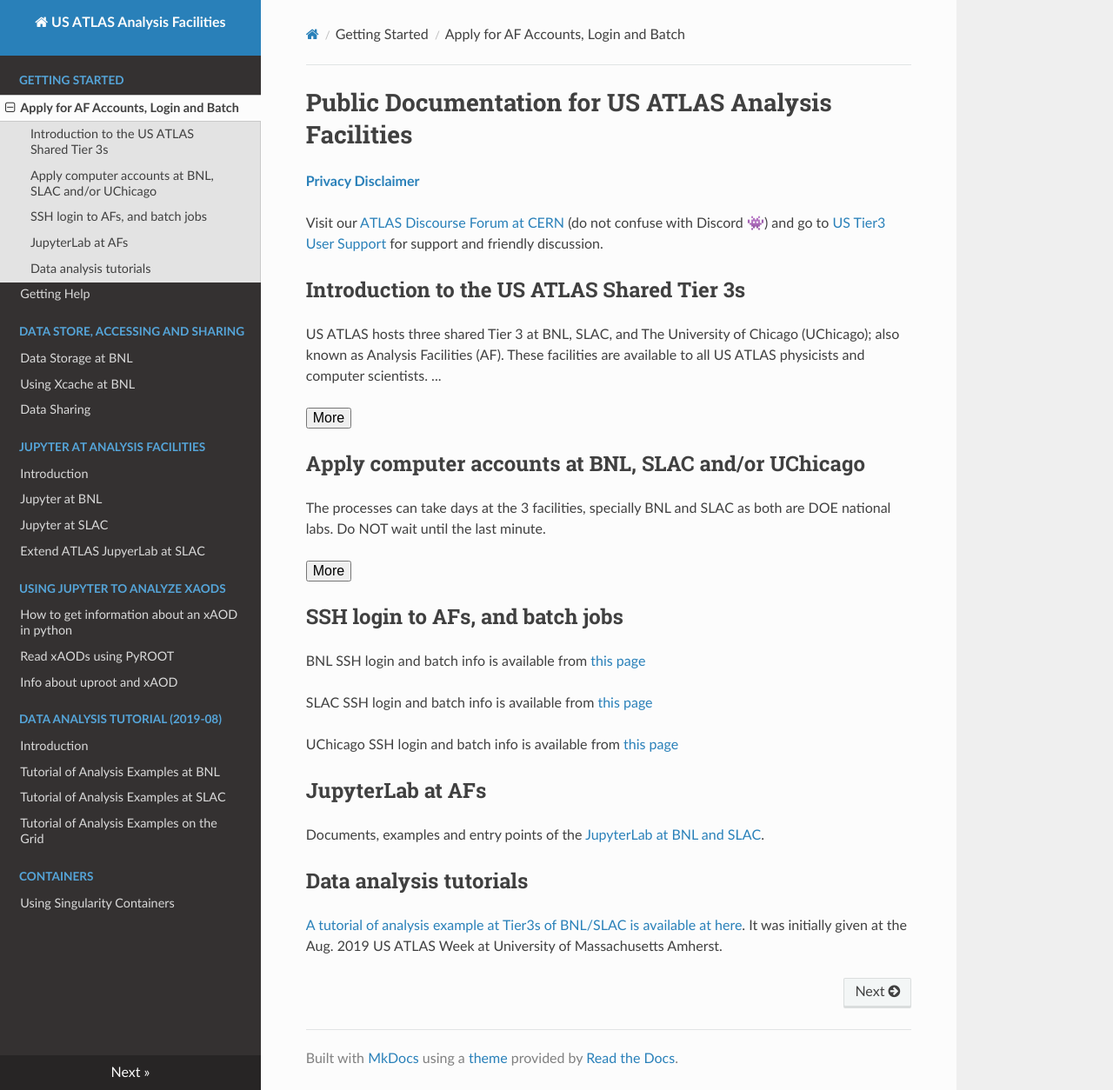
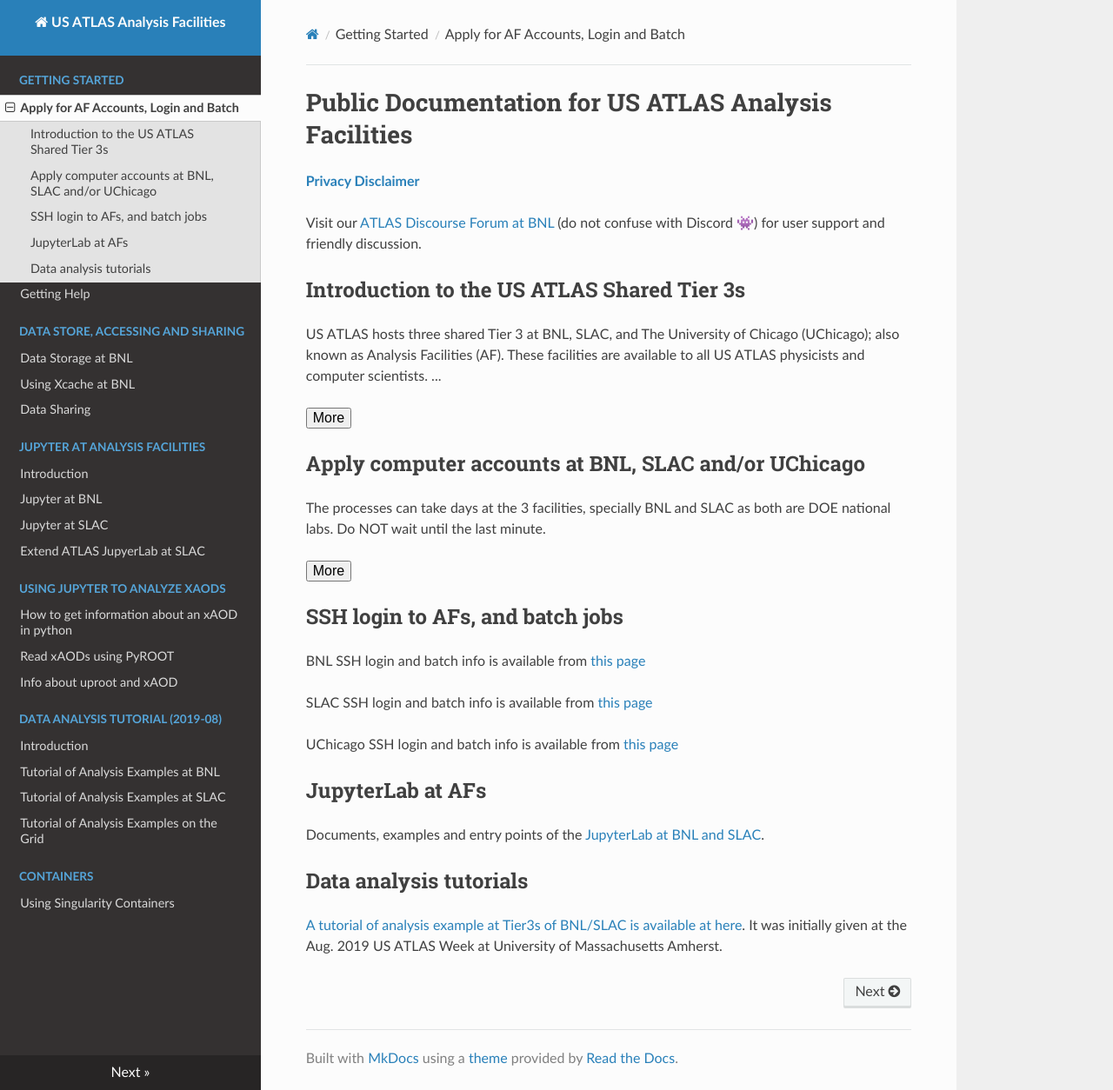
Before and after one commit to usatlas/AFdocs, an MkDocs documentation site: the page built from tier3docs/README.md, in a window 1280 px wide and 1254 px high. Shown: the whole window at 87% size. Built offline with MkDocs 1.6.1, drawn with Linux system fonts in a browser that asks for light colours; nearby versions of some CDN libraries.

Commit message:
Update README.md

```diff
--- a/tier3docs/README.md
+++ b/tier3docs/README.md
@@ -9,7 +9,7 @@
 
 <b>[Privacy Disclaimer](privacyDisclaimer)</b>
 
-Visit our [ATLAS Discourse Forum at CERN](https://atlas-talk.web.cern.ch/) (do not confuse with Discord 👾) and go to [US Tier3 User Support](https://atlas-talk.web.cern.ch/c/us-tier-3-user-support/11) for support and friendly discussion.
+Visit our [ATLAS Discourse Forum at BNL](https://atlas-talk.sdcc.bnl.gov/) (do not confuse with Discord 👾) for user support and friendly discussion.
 
 ## Introduction to the US ATLAS Shared Tier 3s
 US ATLAS hosts three shared Tier 3 at BNL, SLAC, and The University of Chicago (UChicago); also known as Analysis Facilities (AF). These
```
